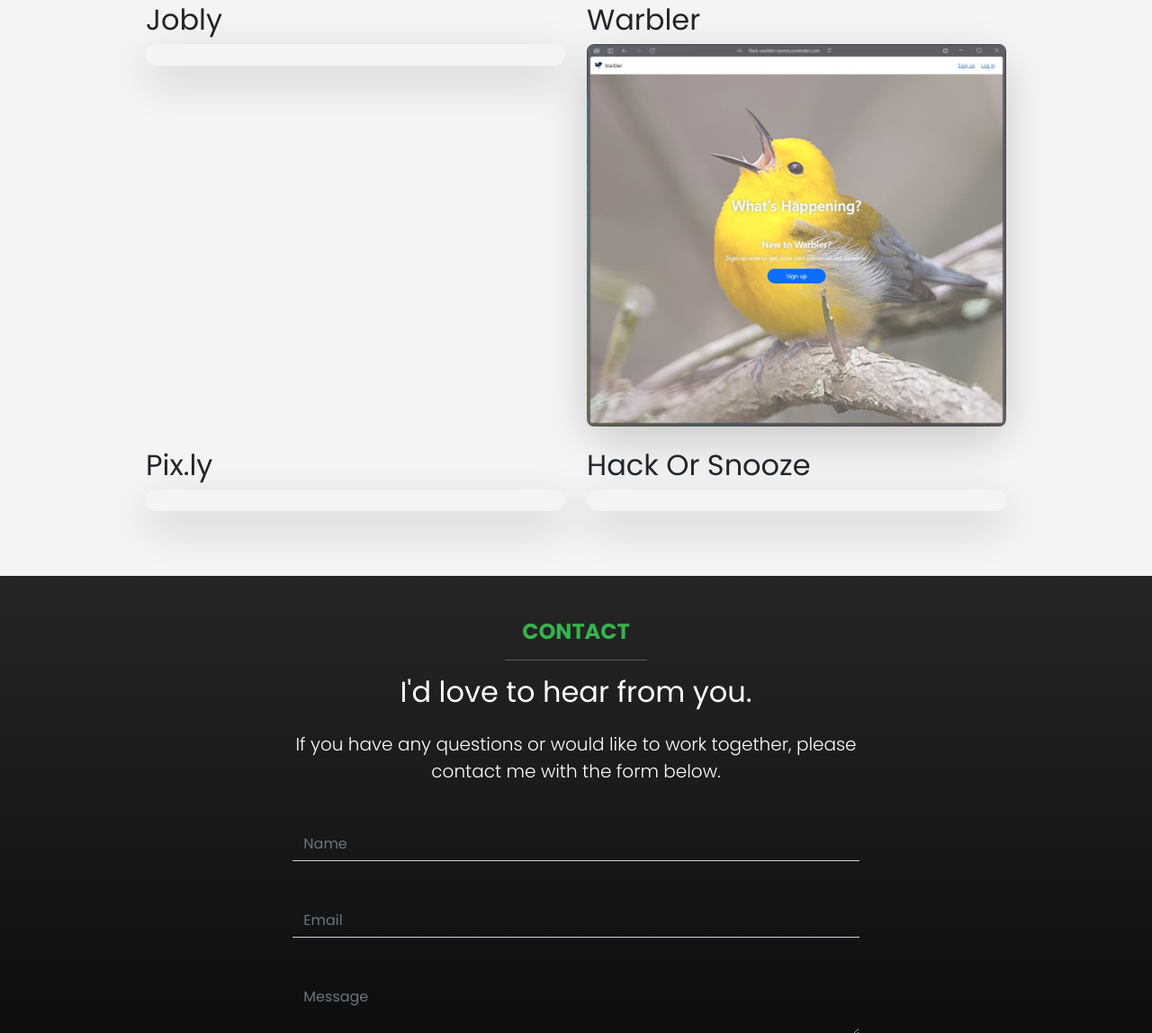
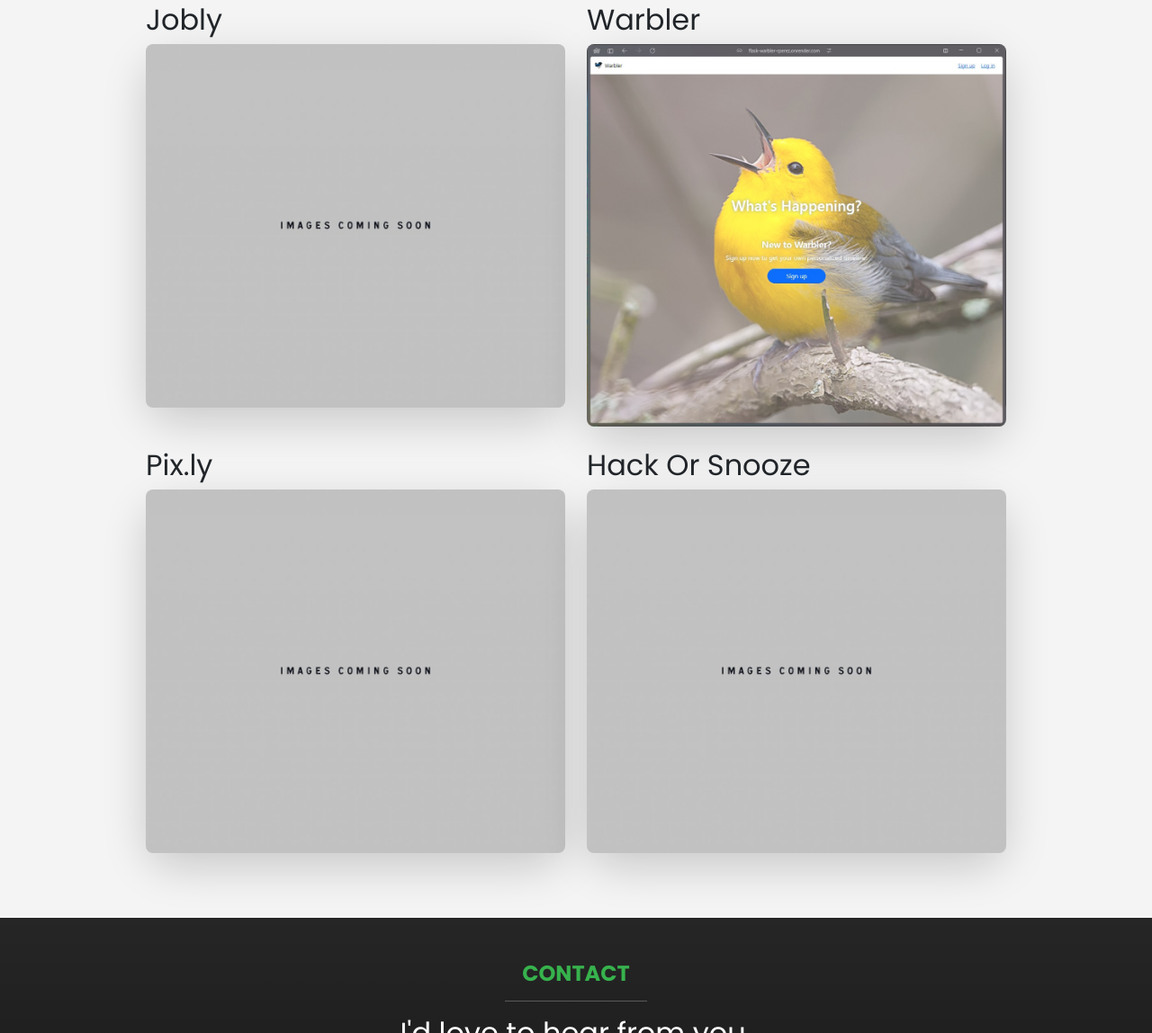
Before and after one commit to rxperez12/portfolio-website-final, a website: page index.html in a window 1280 px wide. Shown: the part 1847-2995 px from the top of the page at 90% size. Drawn offline with Linux system fonts and the light colour scheme.

Commit message:
Add placeholder images

```diff
--- a/index.html
+++ b/index.html
@@ -116,12 +116,12 @@
             <h2>Jobly</h2>
             <div class="project shadow-lg rounded-5">
               <a
-                href="images/project1.jpg"
+                href="images/coming-soon.jpg"
                 data-lightbox="images"
                 data-title="Cliboard Landing Page"
               >
                 <img
-                  src="images/project1.jpg"
+                  src="images/coming-soon.jpg"
                   alt=""
                   class="img-fluid rounded-3"
                 />
@@ -133,13 +133,13 @@
             <h2>Warbler</h2>
             <div class="project shadow-lg rounded-5">
               <a
-                href="images/warber-v1.jpg"
+                href="images/warbler-v1.jpg"
                 data-lightbox="images"
                 data-title="Warbler Website"
               >
                 <img
                   src="images/warbler-v1.jpg"
-                  alt=""
+                  alt="warbler image"
                   class="img-fluid rounded-3"
                 />
               </a>
@@ -150,12 +150,12 @@
             <h2>Pix.ly</h2>
             <div class="project shadow-lg rounded-5">
               <a
-                href="images/project3.jpg"
+                href="images/coming-soon.jpg"
                 data-lightbox="images"
                 data-title="Shortly Website"
               >
                 <img
-                  src="images/project3.jpg"
+                  src="images/coming-soon.jpg"
                   alt=""
                   class="img-fluid rounded-3"
                 />
@@ -167,12 +167,12 @@
             <h2>Hack Or Snooze</h2>
             <div class="project shadow-lg rounded-5">
               <a
-                href="images/project4.jpg"
+                href="images/coming-soon.jpg"
                 data-lightbox="images"
                 data-title="Flyo Website"
               >
                 <img
-                  src="images/project4.jpg"
+                  src="images/coming-soon.jpg"
                   alt=""
                   class="img-fluid rounded-3"
                 />
```
Also changed, not shown: images/coming-soon.jpg (added).
